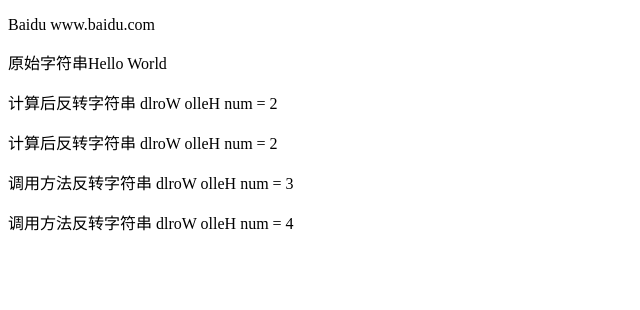
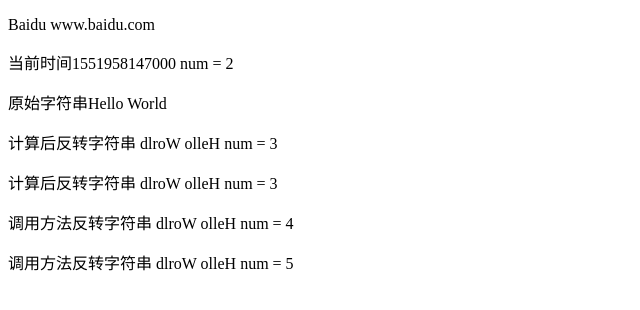
Before and after one commit to Yingglish/Vue_Learning, a plain HTML site: page demo_1/demo_1.html in a window 1280 px wide. Shown: the whole page, without its empty margins (0-640 px from the left). Drawn offline with nearby package versions, Linux system fonts and the light colour scheme.

Commit message:
计算属性,依赖缓存

```diff
--- a/demo_1/demo_1.html
+++ b/demo_1/demo_1.html
@@ -13,6 +13,7 @@
         <p class="static" v-bind:class="classObject"></p>
         <!-- 在控制台输入`vm.site = 'Google www.google.com` 将会调用计算属性site的setter方法，渲染结果将会改变 '-->
         <p>{{ site }}</p>
+        <p>当前时间{{ date }}</p>
         <p>原始字符串{{ message }}</p>
         <p>计算后反转字符串 {{ reverseMessage_2 }}</p>
         <p>计算后反转字符串 {{ reverseMessage_2 }}</p>
@@ -61,7 +62,11 @@
                 },
                 reverseMessage_2 : function(){
                     num++;
-                    return this.message.split('').reverse().join('') + `   num = ${num}`;
+                    return this.message.split('').reverse().join('') + `   num = ${num}`; //依赖实例的message数据
+                },
+                date:function(){
+                    num ++;
+                    return Date.now() + '  num = ' + num;
                 }
             },
         })
```
